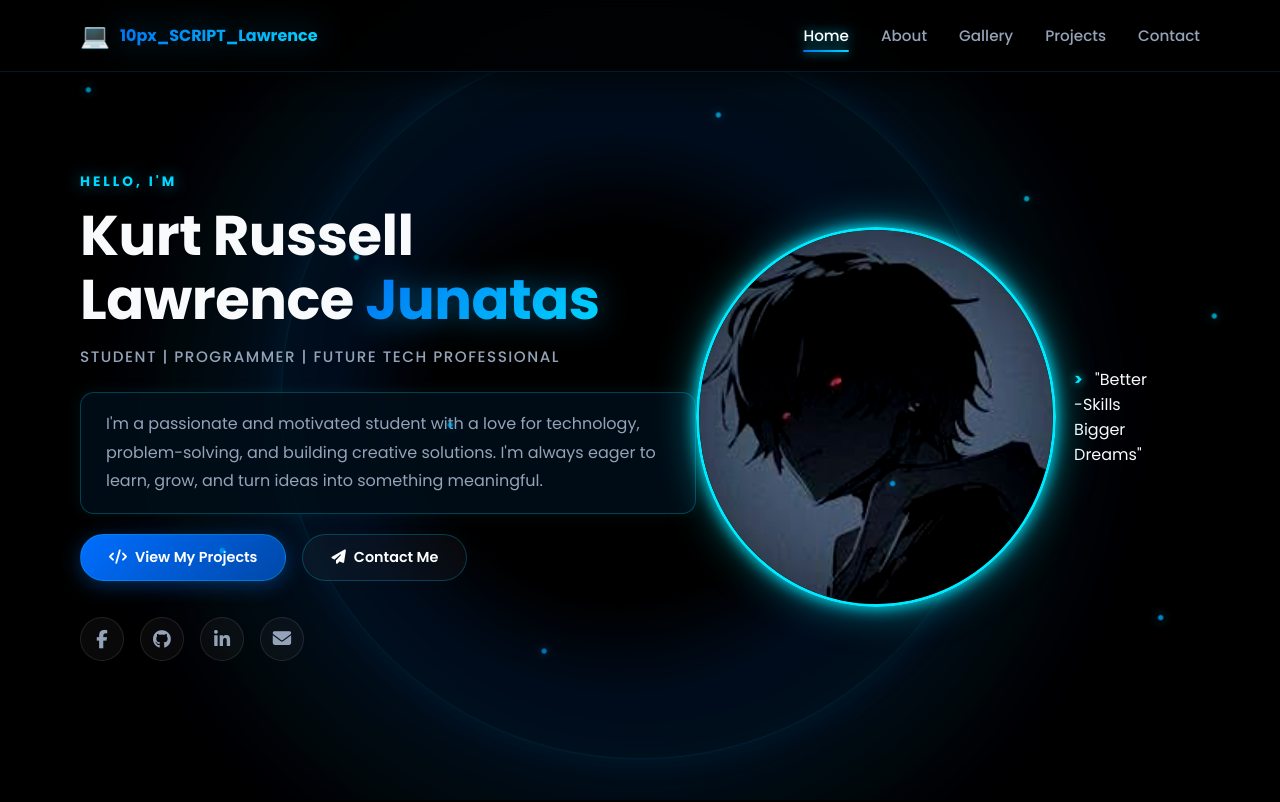
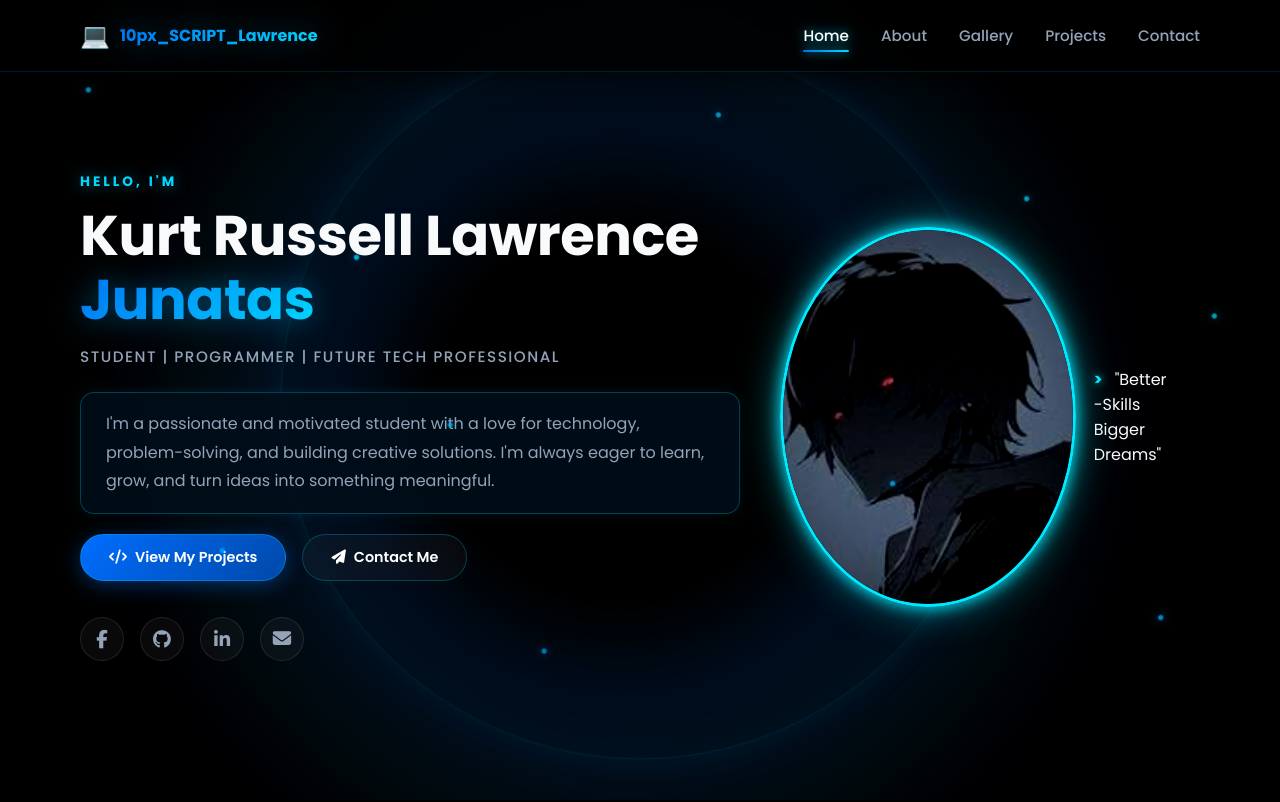
Before and after one commit to junataskurt-ship-it/Personal-Web, a plain HTML site: page index.html in a window 1280 px wide. Shown: the top 802 px of the page. Drawn offline with Linux system fonts and the light colour scheme.

Commit message:
Update profile layout

```diff
--- a/style.css
+++ b/style.css
@@ -506,11 +506,18 @@
         position: relative;
 
         z-index: 1;
+
+
     }
 
     .hero-content {
-        max-width: 55%;
-    }
+    max-width: 700px;
+        padding-right: 40px;
+
+
+}
+
+
 
     .sub-title {
         color: var(--accent-cyan);
@@ -717,11 +724,6 @@
     }
 
 
-    /* =========================================================
-    PROFILE IMAGE TRANSITION
-    ANIME → REAL PROFILE
-    ========================================================= */
-
     .profile-picture {
         position: relative;
         width: 380px;
@@ -758,10 +760,7 @@
     }
 
 
-    /* =========================================================
-    ANIME IMAGE
-    FIRST IMAGE / DEFAULT
-    ========================================================= */
+
 
     .normal-img {
         opacity: 1;
@@ -777,11 +776,6 @@
         saturate(1.3);
 }
 
-
-/* =========================================================
-   REAL PROFILE
-   HIDDEN FIRST
-========================================================= */
 
 .anime-img {
     opacity: 0;
@@ -829,10 +823,7 @@
 }
 
 
-/* =========================
-   HOVER
-   ANIME → ORIGINAL
-========================= */
+
 
 /* Anime disappears */
 .profile-picture:hover .anime-img {
```
